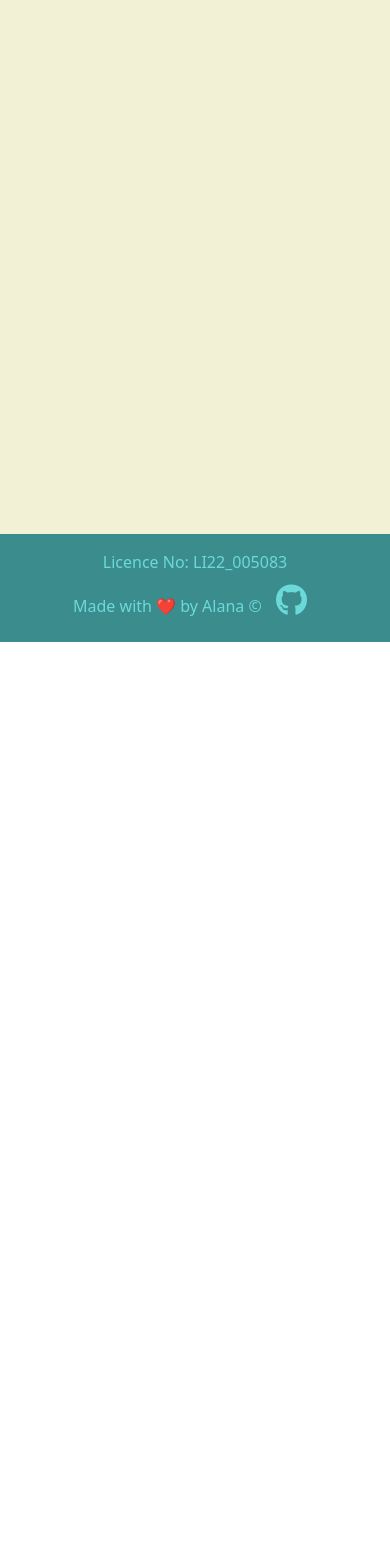
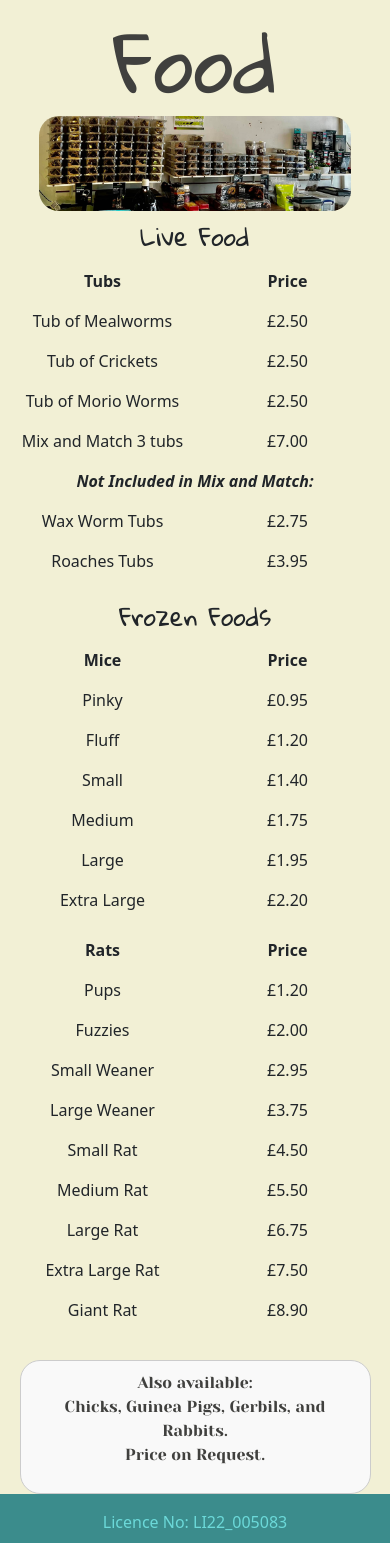
Before and after one commit to AlanaBF/kernowpets, a React (Vite) app: page /LiveFood in a window 390 px wide. Shown: the part 306-1849 px from the top of the page. Before the commit the page ends 948 px from the top, so only its background shows below. Built offline with nearby package versions, Linux system fonts and the light colour scheme.

Commit message:
live food page complete with styling

```diff
--- a/src/App.css
+++ b/src/App.css
@@ -33,6 +33,11 @@ p {
   margin: 0;
   text-align: center;
   color: var(--black);
+}
+
+ul {
+  padding:0;
+  margin: 0;
 }
 
 li {
--- a/src/assets/styles/components.css
+++ b/src/assets/styles/components.css
@@ -97,11 +97,7 @@
     grid-column: 1; /* Reset grid-column to span the full width */
   }
 }
-/* Opening Times */
-.ul-opening-times {
-  margin: 0;
-  padding: 0;
-}
+
 /* About Component */
 
 .aboutCard {
@@ -130,24 +126,20 @@
 .venue {
   display: grid;
   grid-template-columns: repeat(1, 1fr);
-  padding-bottom: 40px;
+
 }
 .leaflet-container {
-  width: 70%;
+  width: 90%;
   height: 80vh;
-  margin-top: 30px;
   border-radius: 25px;
   margin: auto;
+  text-align: center;
 }
 .leaflet-popup-close-button {
   color: var(--mint) !important;
 }
 
 .venue .slogan {
-  width: 69%;
-  padding: 30px 0px;
-  margin: auto;
-  color: #fff;
   text-align: center;
 }
 
@@ -161,9 +153,6 @@
 .leaflet-popup-content-wrapper {
   width: 100% !important;
   background: var(--teal) !important;
-  box-shadow: 0 8px 32px 0 rgba(31, 38, 135, 0.37);
-  backdrop-filter: blur(10px);
-  -webkit-backdrop-filter: blur(10px);
   border-radius: 10px;
 }
 
@@ -174,8 +163,6 @@
 .content {
   display: flex;
   flex-direction: column;
-  padding: 0 10px;
-  padding-bottom: 10px;
   background: transparent;
 }
 .content h5 {
@@ -191,6 +178,11 @@
   font-size: 17px;
   color: var(--teal);
 }
+
+.leaflet-card-ul {
+  margin:0;
+  padding:0;
+}
 .img-container {
   width: 100% !important;
   border-radius: 10px !important;
@@ -204,6 +196,117 @@
   font-size: 40px; /* Adjust the font size as needed */
   color: var(--teal); /* Change the color to your desired color */
 }
+
+/* Live Food */
+
+/* .live-food-subtitle {
+  font-family: 'Gloria Hallelujah', cursive;
+}
+.pricing-grid {
+  display: flex;
+  justify-content: space-evenly;
+}
+
+.grid-section {
+  flex: 1;
+  padding: 20px;
+}
+
+table {
+  width: 100%;
+  border-collapse: collapse;
+  margin-top: 10px;
+  table-layout: fixed;
+}
+
+th, td {
+
+  padding: 8px;
+  text-align: left !important;
+}
+
+.table-heading {
+  text-align: left;
+  padding-left: 20%;
+}
+
+.live-food-subtitle {
+  margin-bottom: 10px;
+  text-align: center;
+}
+
+.note-box {
+  background-color: #f9f9f9;
+  border: 1px solid #ccc;
+  padding: 10px;
+  margin: 20px auto 0;
+  width: 80%;
+  border-radius: 20px;
+} */
+/* Live Food */
+
+.live-food-subtitle {
+  font-family: 'Gloria Hallelujah', cursive;
+  text-align: center;
+  margin-bottom: 10px;
+}
+
+.pricing-grid {
+  display: flex;
+  flex-wrap: wrap; /* Allow the sections to wrap on smaller screens */
+  justify-content: center; /* Center the content horizontally */
+  align-items: flex-start; /* Align items to the top */
+}
+
+.grid-section {
+  flex: 1;
+  padding: 20px;
+}
+
+table {
+  width: 100%;
+  border-collapse: collapse;
+  margin-top: 10px;
+  table-layout: fixed;
+}
+
+th, td {
+  padding: 8px;
+  text-align: center;
+}
+
+.table-heading {
+  text-align: center; /* Center the heading */
+}
+
+.note-box {
+  background-color: #f9f9f9;
+  border: 1px solid #ccc;
+  padding: 10px;
+  margin: 20px auto 0;
+  width: 80%;
+  border-radius: 20px;
+  text-align: center; /* Center the content */
+}
+
+/* Mobile Responsive Styles */
+
+@media (max-width: 768px) {
+  .pricing-grid {
+    flex-direction: column; /* Display sections in a single column */
+    align-items: center; /* Center the sections vertically */
+  }
+
+  .grid-section {
+    padding: 10px; /* Reduce the padding */
+  }
+
+  .note-box {
+    width: 90%; /* Adjust the width for smaller screens */
+  }
+}
+
+
 /*  Footer Component */
 
 .footer {
--- a/src/assets/styles/pages.css
+++ b/src/assets/styles/pages.css
@@ -28,8 +28,15 @@
 }
 
 .homeImage {
-width: 30%;
-border-radius: 20px;
+  width: 30%;
+  border-radius: 20px;
+}
+
+/* Live Food Page */
+.live-food-banner {
+  width: 80%;
+  border-radius: 20px;
+
 }
 
 /* Contact Page */
@@ -55,8 +62,8 @@ border-radius: 20px;
 
 .buttonGroup {
   color: var(--teal);
-color: var(--black);
-margin: 0;
+  color: var(--black);
+  margin: 0;
 }
 
 .fa {
@@ -90,8 +97,6 @@ span {
   justify-content: center;
   align-items: center;
 }
-
-
 
 .notFoundPageContent {
   display: flex;
--- a/src/components/LiveFoodList/index.jsx
+++ b/src/components/LiveFoodList/index.jsx
@@ -1,11 +1,149 @@
-import React from 'react'
+import React from "react";
+import "../../assets/styles/components.css"; // Import the CSS file for styling
 
-function LiveFoodList() {
+const PricingGrid = () => {
   return (
-    <ul>
+    <div>
+      <div className="pricing-grid">
+        <div className="grid-section">
+          <h2 className="table-heading">Live Food</h2>
+          <table>
+            <thead>
+              <tr>
+                <th>Tubs</th>
+                <th>Price</th>
+              </tr>
+            </thead>
+            <tbody>
+              <tr>
+                <td>Tub of Mealworms</td>
+                <td>£2.50</td>
+              </tr>
+              <tr>
+                <td>Tub of Crickets</td>
+                <td>£2.50</td>
+              </tr>
+              <tr>
+                <td>Tub of Morio Worms</td>
+                <td>£2.50</td>
+              </tr>
+              <tr>
+                <td>Mix and Match 3 tubs</td>
+                <td>£7.00</td>
+              </tr>
+              <tr>
+                <td colSpan="2">
+                  <em>
+                    <strong>Not Included in Mix and Match:</strong>
+                  </em>
+                </td>
+              </tr>
+              <tr>
+                <td>Wax Worm Tubs</td>
+                <td>£2.75</td>
+              </tr>
+              <tr>
+                <td>Roaches Tubs</td>
+                <td>£3.95</td>
+              </tr>
+            </tbody>
+          </table>
+        </div>
 
-    </ul>
-  )
-}
+        <div className="grid-section">
+          <h2 className="table-heading">Frozen Foods</h2>
+          <table>
+            <thead>
+              <tr>
+                <th>Mice</th>
+                <th>Price</th>
+              </tr>
+            </thead>
+            <tbody>
+              <tr>
+                <td>Pinky</td>
+                <td>£0.95</td>
+              </tr>
+              <tr>
+                <td>Fluff</td>
+                <td>£1.20</td>
+              </tr>
+              <tr>
+                <td>Small</td>
+                <td>£1.40</td>
+              </tr>
+              <tr>
+                <td>Medium</td>
+                <td>£1.75</td>
+              </tr>
+              <tr>
+                <td>Large</td>
+                <td>£1.95</td>
+              </tr>
+              <tr>
+                <td>Extra Large</td>
+                <td>£2.20</td>
+              </tr>
+            </tbody>
+          </table>
 
-export default LiveFoodList
+          <table>
+            <thead>
+              <tr>
+                <th>Rats</th>
+                <th>Price</th>
+              </tr>
+            </thead>
+            <tbody>
+              <tr>
+                <td>Pups</td>
+                <td>£1.20</td>
+              </tr>
+              <tr>
+                <td>Fuzzies</td>
+                <td>£2.00</td>
+              </tr>
+              <tr>
+                <td>Small Weaner</td>
+                <td>£2.95</td>
+              </tr>
+              <tr>
+                <td>Large Weaner</td>
+                <td>£3.75</td>
+              </tr>
+              <tr>
+                <td>Small Rat</td>
+                <td>£4.50</td>
+              </tr>
+              <tr>
+                <td>Medium Rat</td>
+                <td>£5.50</td>
+              </tr>
+              <tr>
+                <td>Large Rat</td>
+                <td>£6.75</td>
+              </tr>
+              <tr>
+                <td>Extra Large Rat</td>
+                <td>£7.50</td>
+              </tr>
+              <tr>
+                <td>Giant Rat</td>
+                <td>£8.90</td>
+              </tr>
+            </tbody>
+          </table>
+        </div>
+      </div>
+      <div className="note-box">
+        <p>
+          Also available:<br />
+          Chicks, Guinea Pigs, Gerbils, and Rabbits.<br />
+          Price on Request.
+        </p>
+      </div>
+    </div>
+  );
+};
+
+export default PricingGrid;
--- a/src/pages/LiveFood/index.jsx
+++ b/src/pages/LiveFood/index.jsx
@@ -1,12 +1,16 @@
-import React from 'react'
-
+import React from "react";
+import LiveFoodBanner from "../../assets/images/LivefoodBanner.jpeg"
+import PricingGrid from "../../components/LiveFoodList";
+import "../../assets/styles/pages.css"
 function LiveFood() {
   return (
-    <div className='pageBackground'>
-    <h1 className="pageTitle">Live Food</h1>
-    <p className="pageText">Content Coming Soon</p>
+    <div className="pageBackground">
+      <h2 className="pageTitle">Live and Frozen Food</h2>
+      <img className="live-food-banner" src={LiveFoodBanner} alt=""></img>
+      <br />
+      <PricingGrid />
     </div>
-  )
+  );
 }
 
-export default LiveFood
+export default LiveFood;
--- a/src/utils/Leaflet/index.jsx
+++ b/src/utils/Leaflet/index.jsx
@@ -10,7 +10,7 @@ function VenueCard({ venue }) {
         <img alt={name} src={image} className="shopImage" width="100%" />
       </div>
       <div className="content pt-3">
-        <ul>
+        <ul className="leaflet-card-ul">
         <div>
             <h3>{name}</h3>
           </div>
```
Also changed, not shown: src/pages/Home/index.jsx (+4 -5 lines), src/assets/images/LivefoodBanner.jpeg (added).
